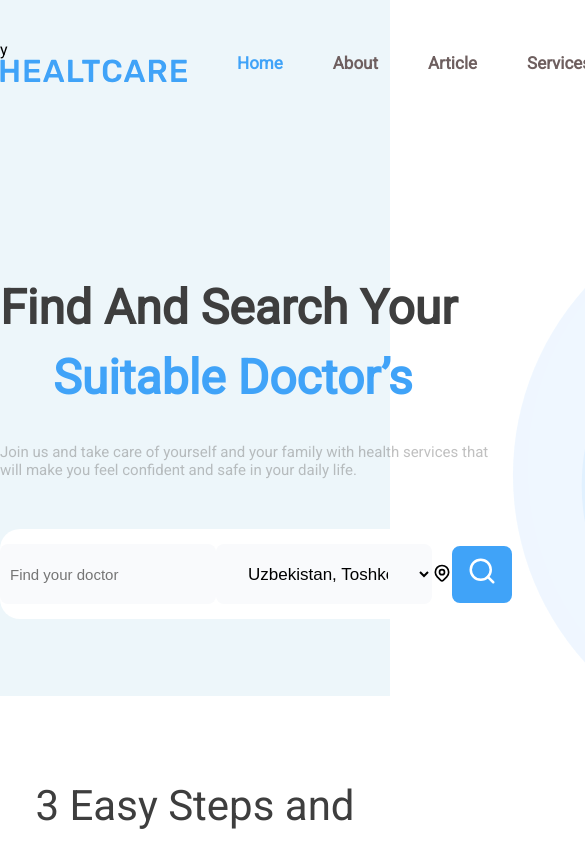
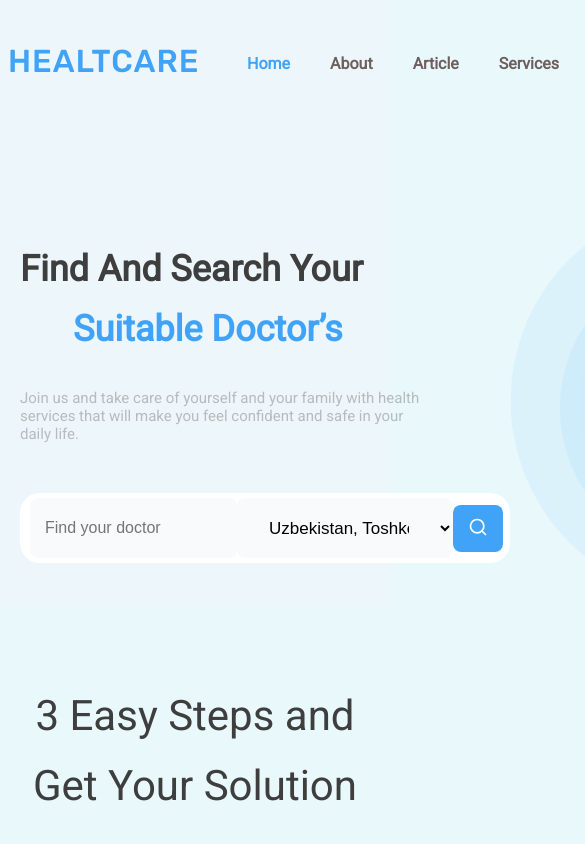
Before and after one commit to MedicWebSite/FrontendStage, a React (Create React App) app: page / in a window 390 px wide. Shown: the top 844 px of the page, 585 px wide, since content can reach past the window. Built offline with nearby package versions, Linux system fonts and the light colour scheme; a web font is replaced by a local one.

Commit message:
I fixed lots of bugs in Asilbek's components and changed some codes

```diff
--- a/src/App.jsx
+++ b/src/App.jsx
@@ -7,7 +7,6 @@ function App() {
   return (
     <div>
       <Home/>
-      <About/>
       <Footer />
     </div>
   );
--- a/src/App.scss
+++ b/src/App.scss
@@ -0,0 +1,4 @@
+body{
+    background-color: #e8f9fbee;
+
+}
--- a/src/components/hero/Hero.jsx
+++ b/src/components/hero/Hero.jsx
@@ -4,30 +4,33 @@ import Nav from '../../layout/nav/Nav'
 import HeroWomanImage from "../../assets/images/hero__woman.png"
 import { FiSearch } from "react-icons/fi";
 import { HiOutlineLocationMarker } from "react-icons/hi";
+import { Container } from '../../utils/Utils';
 
 const Hero = () => {
   return (
     <header>
         <Nav/>
+        <Container>
         <div className="hero__wrapper">
                 <div className="hero__content">
                   <h2>Find And Search Your <span> Suitable Doctor’s</span></h2>
                   <p>Join us and take care of yourself and your family with health services that will make you feel confident and safe in your daily life.</p>
                   <form className='hero__form'>
                     <input type="text" placeholder='Find your doctor' />
+                    {/* <i className='location-icon'><HiOutlineLocationMarker/></i> */}
                     <select>
                       <option value="UZB">Uzbekistan, Toshkent</option>
                       <option value="USA">New York, USA </option>
                     </select>
-                    <i className='location-icon'><HiOutlineLocationMarker/></i>
 
-                    <button><FiSearch/></button>
+                    <button><i><FiSearch/></i></button>
                   </form>
                 </div>
                 <div className="hero__image">
-                    <img src={HeroWomanImage} width={670} height={500}/>
+                    <img src={HeroWomanImage} />
                 </div>
         </div>
+        </Container>
     </header>
   )
 }
--- a/src/components/hero/Hero.scss
+++ b/src/components/hero/Hero.scss
@@ -4,11 +4,10 @@ header {
 
 .hero__wrapper {
     width: 100%;
-    max-width: 1250px;
     margin: auto;
     display: flex;
     align-items: center;
-    justify-content: space-between;
+    justify-content: space-around;
     margin-top: 70px;
 }
 
@@ -32,16 +31,17 @@ header {
 }
 
 .hero__form {
+    position: relative;
     display: flex;
     align-items: center;
-    justify-content: space-around;
+    justify-content: space-between;
     // gap: 0px 24px;
     max-width: 600px;
     height: 90px;
     margin-top: 50px;
     background-color: #fff;
     border-radius: 20px;
-    // background-color: red;
+    padding: 0px 10px;
     input,
     select {
         width: 216px;
@@ -52,9 +52,13 @@ header {
         outline: none;
     }
     input {
+        text-indent: 15px;
         color: #000;
-        text-indent: 10px;
-        font-size: 15px;
+        text-indent: 15px;
+        font-size: 16px;
+        &:focus{
+            box-shadow: 0 0 7px  #7e9cd8;
+        }
     }
     input::placeholder {
         margin-left: -50px;
@@ -67,9 +71,12 @@ header {
         font-size: 17px;
     }
     button {
+        display: flex;
+        align-items: center;
+        justify-content: center;
         border: none;
         border-radius: 8px;
-        font-size: 30px;
+        font-size: 20px;
         font-weight: 600;
         background-color: var(--primary-color);
         color: #fff;
@@ -79,6 +86,9 @@ header {
             background-color: rgb(76, 172, 255);
             cursor: pointer;
         }
+        i{
+            margin-top: 2px;
+        }
     }
 }
 
@@ -86,21 +96,57 @@ header {
     display: flex;
     align-items: center;
     justify-content: center;
-    width: 560px;
+    width: 530px;
     height: auto;
     background-image: url("../../assets/images/hero_woman_bg.svg");
-    background-repeat: no-repeat;
+    // background-repeat: no-repeat;
     background-size: cover;
     img {
-        padding-right: 105px;
+        width: 100%;
         object-fit: cover;
     }
 }
 
 .location-icon {
     position: static;
-    left: calc(23%);
+    left: calc(-20%);
     z-index: 2;
     font-size: 20px;
     margin-top: 3px;
+    color: var(--primary-color);
 }
+
+
+@media only screen and (max-width: 985px){
+    .hero__content{
+        max-width: 500px;
+        padding-left: 10px;
+        h2 {
+            max-width: 400px;
+            font-size: 36px;
+            line-height: 60px;
+            color: rgba(62, 62, 62, 1);
+            span {
+                color: var(--primary-color);
+            }
+        }
+        p {
+            max-width: 400px;
+            color: rgba(117, 117, 117, 0.46);
+            font-size: 15px;
+            margin-top: 30px;
+        }
+    }
+    .hero__form{
+        max-width: 500px;
+        height: 70px;
+    }
+    .hero__image{
+        width: 400px;
+        height: 400px;
+        img{
+            width: auto;
+            height: 100%;
+        }
+    }
+}
--- a/src/layout/footer/Footer.scss
+++ b/src/layout/footer/Footer.scss
@@ -1,111 +1,68 @@
-.footer {
+footer {
     width: 100%;
-    height: 100%;
-    // background-color: rgb(80, 66, 66);
-    padding: 0 140px 0 140px;
+    margin-top: 50px;
+    padding: 40px 0;
+    background-color: #ffffff;
 }
 
-.menu-wrapper {
+.footer-wrapper {
     display: flex;
     justify-content: space-between;
-    align-items: flex-start;
     width: 100%;
-    max-width: 1250px;
-    margin: auto;
-    padding: 80px 0 80px 0;
-    gap: 0 50px;
+}
+.footer-content{
+    max-width: 320px;
+    flex-grow: 1 !important;
+    p{
+        color: #646464;
+        font-size: 15px;
+        font-weight: 500;
+        margin-top: 16px;
+    }
+}
+.content-socials {
+    width: 180px;
+    height: 35px;
+    display: flex;
+    margin-top: 16px;
+    gap: 20px;
+    .social-link{
+        font-size: 30px;
+        color: #323232;
+    }
 }
 
+.footer__menu-container {
+    display: flex;
+    gap: 0px 100px;
+    align-items: flex-start;
+    margin-left: 100px;
+}
 .menu {
     list-style-type: none;
     display: flex;
     flex-direction: column;
     gap: 16px;
-    padding: 0;
-    margin: 0;
-    width: 320px;
     font-family: DM Sans;
-    // li{
-    //     font-style: normal;
-    //     line-height: 180%;
-    //     font-family: var(--roboto-font);
-    //     color: white;
-    //     font-size: 14px;
-    //     font-weight: 400;
-    //     cursor: pointer;
-    //     &:hover{
-    //         text-decoration: underline;
-    //         color: #40a3f8;
-    //         transition: 0.5s;
-    //     }
-    //     input{
-    //         width: 292px;
-    //         height: 40px;
-    //         flex-shrink: 0;
-    //         border-radius: 5px;
-    //         border: 1.1px solid #E1E2E4;
-    //         background: #FFF;
-    //         text-indent: 10px;
-    //     }
-    //     button{
-    //         width: 292px;
-    //         height: 40px;
-    //         flex-shrink: 0;
-    //         border-radius: 5px;
-    //         border: 1.1px solid #E1E2E4;
-    //         background: var(--promary, #40A3F8);
-    //         color: #FFF;
-    //         font-family: var(--roboto-font);
-    //         font-size: 14px;
-    //         font-style: normal;
-    //         font-weight: 500;
-    //         line-height: normal;
-    //         letter-spacing: 0.28px;
-    //     }
-    // }
-}
 
-.menu-item {
+    li {
         font-style: normal;
         line-height: 180%;
         font-family: var(--roboto-font);
-    color: var(--Medium-Dark, #646464);
         font-size: 14px;
         font-weight: 400;
         cursor: pointer;
+
         &:hover {
             text-decoration: underline;
             color: #40a3f8;
             transition: 0.5s;
         }
+
+
+
+
     }
-
-input {
-    width: 292px;
-    height: 40px;
-    flex-shrink: 0;
-    border-radius: 5px;
-    border: 1.1px solid #E1E2E4;
-    background: #FFF;
-    text-indent: 10px;
-}
-
-.button {
-    width: 292px;
-    height: 40px;
-    flex-shrink: 0;
-    border-radius: 5px;
-    border: 1.1px solid #E1E2E4;
-    background: var(--promary, #40A3F8);
-    color: #FFF;
-    font-family: var(--roboto-font);
-    font-size: 14px;
-    font-style: normal;
-    font-weight: 500;
-    line-height: normal;
-    letter-spacing: 0.28px;
-}
-
     .title {
         color: var(--Dark, #323232);
         font-family: var(--roboto-font) ! important;
@@ -115,23 +72,78 @@ input {
         line-height: 16px;
         /* 100% */
     }
+    .menu-item {
+        font-family: var(--roboto-font);
+        color: var(--Medium-Dark, #646464);
+        font-size: 14px;
+        font-weight: 400;
+        cursor: pointer;
+        transition: 0.2s;
 
-.icon {
-    // color: white;
-    // font-size: 20px;
-    width: auto;
-    height: 35px;
-    cursor: pointer;
+        &:hover {
+            text-decoration: underline;
+            color: #40a3f8;
+        }
+    }
 }
 
-.icon-wrapper {
-    width: 180px;
-    height: 35px;
+.footer__action {
+    max-width: 300px;
+    width: 100%;
     display: flex;
-    justify-content: space-evenly;
-    gap: 10px;
-    // background-color: #020101;
+    flex-direction: column;
+
+    strong {
+        font-size: 16px;
+        font-weight: 700;
+        color: #323232;
     }
+
+    p {
+        margin-top: 20px;
+        color: #646464;
+        font-size: 14px;
+        line-height: 25px;
+        width: 270px;
+    }
+
+    input {
+        width: 100%;
+        margin-top: 15px;
+        height: 45px;
+        border-radius: 5px;
+        border: 1.1px solid #E1E2E4;
+        background: #FFF;
+        text-indent: 10px;
+        outline: none;
+        transition: 0.1s;
+
+        &:focus {
+            box-shadow: 0 0 5px rgb(19, 19, 246);
+        }
+    }
+
+    button {
+        width: 100%;
+        margin-top: 12px;
+        height: 43px;
+        border-radius: 5px;
+        border: none;
+        background: var(--primary-color);
+        color: #FFF;
+        font-family: var(--roboto-font);
+        font-size: 16px;
+        font-weight: 500;
+        transition: 0.2s;
+        letter-spacing: 0.28px;
+        &:hover{
+            cursor: pointer;
+            opacity: 0.8;
+        }
+    }
+}
+
+
 
 .copyright {
     width: 100%;
--- a/src/layout/nav/Nav.jsx
+++ b/src/layout/nav/Nav.jsx
@@ -2,11 +2,13 @@ import "./Nav.scss"
 import Logo from "../../assets/images/logo.svg"
 import { NavLink } from "react-router-dom"
 import { useState } from "react"
+import { Container } from "../../utils/Utils"
 const Nav = () => {
   return (
     <nav>
-      <div className="nav__wrapper">
-        <div className="nav__logo">y
+     <Container>
+     <div className="nav__wrapper">
+        <div className="nav__logo">
           <img src={Logo} alt="Logo of Website" />
         </div>
         <ul className="nav__menu">
@@ -17,10 +19,11 @@ const Nav = () => {
           <li><NavLink className={({isActive}) => isActive ? "nav__link nav__link--active" : "nav__link"} to={"/"}>Contact Us</NavLink></li>
         </ul>
         <div className="nav__action">
-          <button>Get Started</button>
+          <button className="start-btn">Get Started</button>
 
         </div>
       </div>
+     </Container>
     </nav>
   )
 }
--- a/src/layout/nav/Nav.scss
+++ b/src/layout/nav/Nav.scss
@@ -3,11 +3,14 @@ nav {
     // height: 50px;
     padding: 30px 0;
 }
+.text{
+    font-size: 100px;
+    color: transparent;
+    -webkit-text-stroke: 2px green;
+}
 
 .nav__wrapper {
     width: 100%;
-    max-width: 1250px;
-    margin: auto;
     display: flex;
     align-items: center;
     justify-content: space-between;
@@ -33,7 +36,7 @@ nav {
 
 .nav__action {
     height: 100%;
-    button {
+    .start-btn{
         // height: 100%;
         padding: 13px 28px;
         background-color: var(--primary-color);
@@ -52,3 +55,22 @@ nav {
         }
     }
 }
+
+
+@media only screen and (max-width: 975px){
+    .nav__menu{
+        gap: 0px 40px;
+        .nav__link{
+            font-size: 16px;
+        }
+    }
+   .nav__action {
+    button{
+        padding: 11px 25px !important;
+        font-size: 15px !important;
+    }
+   }
+}
+@media  only screen and (max-width: 885px){
+
+}
--- a/src/pages/home/Home.jsx
+++ b/src/pages/home/Home.jsx
@@ -3,6 +3,7 @@ import Hero from '../../components/hero/Hero'
 import Meeting from '../../components/meeting/Meeting'
 import OurSerive from '../../components/our-service/OurSerive'
 import Features from '../../components/features/Features'
+import About from '../../components/about/About'
 
 const Home = () => {
   return (
@@ -11,6 +12,7 @@ const Home = () => {
         <Features/>
         <OurSerive/>
         <Meeting/>
+        <About/>
     </div>
   )
 }
```
Also changed, not shown: src/layout/footer/Footer.jsx (+28 -17 lines), src/components/about/About.jsx (line endings or trailing spaces). Lines whose indentation alone changed are shown as unchanged.
